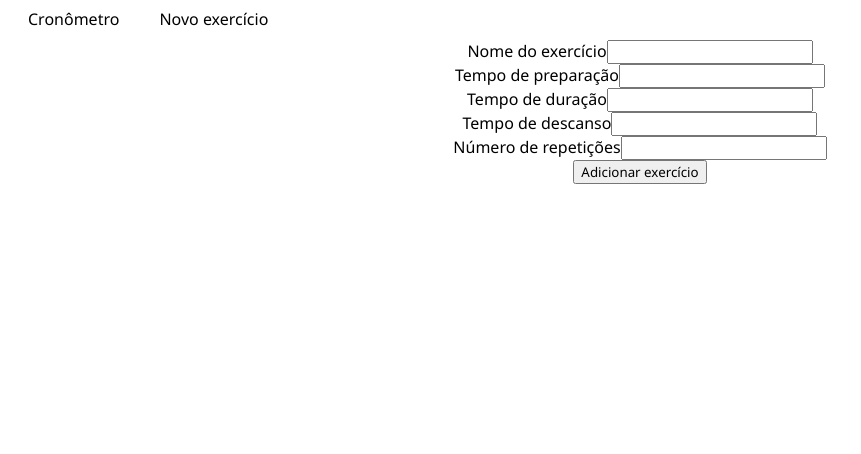
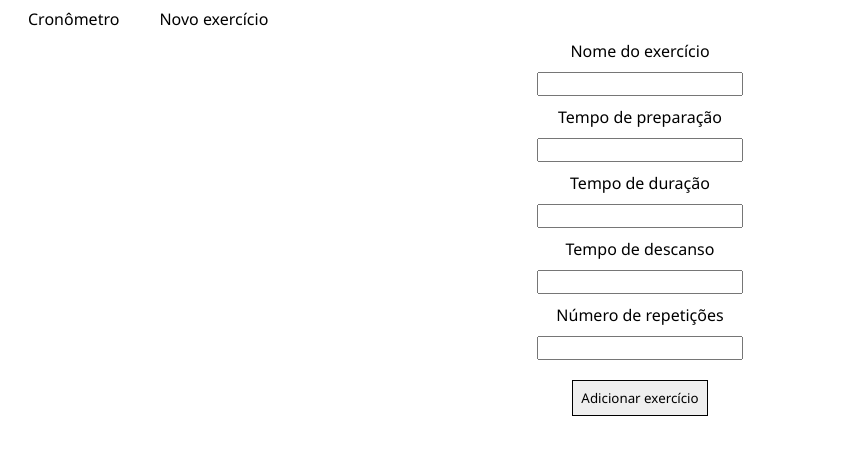
Before and after one commit to deboragoncalves/bootcamp-igti-frontend, an Angular app in the folder modulo2/exercicios/exercicio02/app-fitness/: page /new-exercise in a window 1280 px wide. Shown: the top 454 px of the page, without its empty margins (0-861 px from the left). Built offline with nearby package versions, Linux system fonts and the light colour scheme.

Commit message:
Layout - Parte 1

```diff
--- a/modulo2/exercicios/exercicio02/app-fitness/src/app/app.component.css
+++ b/modulo2/exercicios/exercicio02/app-fitness/src/app/app.component.css
@@ -3,7 +3,14 @@
     align-items: center;
 }
 
-span {
+a {
     cursor: pointer;
     margin: 0 20px;
+    text-decoration: none;
+    color: black;
 }
+
+a:hover {
+    text-decoration: underline;
+    font-weight: bold;
+}
--- a/modulo2/exercicios/exercicio02/app-fitness/src/app/app.component.html
+++ b/modulo2/exercicios/exercicio02/app-fitness/src/app/app.component.html
@@ -1,5 +1,5 @@
 <nav>
-  <span routerLink="/timer">Cronômetro</span>
-  <span routerLink="/new-exercise">Novo exercício</span>
+  <a routerLink="/timer">Cronômetro</a>
+  <a routerLink="/new-exercise">Novo exercício</a>
 </nav>
 <router-outlet></router-outlet>
--- a/modulo2/exercicios/exercicio02/app-fitness/src/app/new-exercise/new-exercise.component.css
+++ b/modulo2/exercicios/exercicio02/app-fitness/src/app/new-exercise/new-exercise.component.css
@@ -1,3 +1,9 @@
+section {
+    display: flex;
+    flex-direction: column;
+    align-items: center;
+}
+
 form {
     display: flex;
     flex-direction: column;
@@ -7,8 +13,28 @@ form {
 
 button {
     cursor: pointer;
+    margin: 10px 0;
+    padding: 8px;
+    border: solid 1px black;
 }
 
 ul {
     list-style-type: none;
 }
+
+ul li {
+    margin: 10px 0;
+}
+
+.input {
+    display: flex;
+    flex-direction: column;
+}
+
+.input label {
+    text-align: center;
+}
+
+.input input {
+    margin: 10px;
+}
--- a/modulo2/exercicios/exercicio02/app-fitness/src/app/timer/timer.component.css
+++ b/modulo2/exercicios/exercicio02/app-fitness/src/app/timer/timer.component.css
@@ -1,3 +1,10 @@
-span {
+a {
     cursor: pointer;
+    text-decoration: none;
+    color: black;
 }
+
+a:hover {
+    text-decoration: underline;
+    font-weight: bold;
+}
--- a/modulo2/exercicios/exercicio02/app-fitness/src/app/timer/timer.component.html
+++ b/modulo2/exercicios/exercicio02/app-fitness/src/app/timer/timer.component.html
@@ -10,4 +10,4 @@
   <button type="button" (click)="next()">Próximo</button>
 </section>
 
-<p *ngIf="!exercises">Não existem exercícios. <span routerLink="/new-exercise">Clique aqui</span> e faça o cadastro!</p>
+<p *ngIf="!exercises">Não existem exercícios. <a routerLink="/new-exercise">Clique aqui</a> e faça o cadastro!</p>
```
